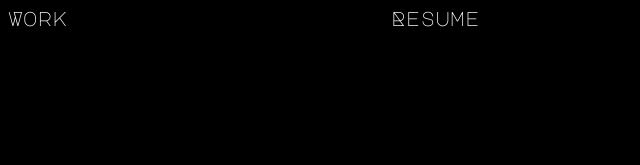
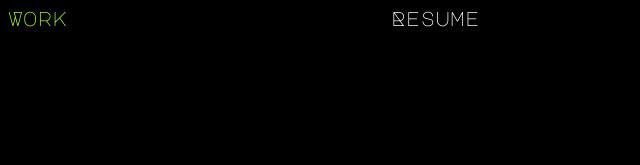
Before and after one commit to addymarsh/Portfolio, a plain HTML site: page index.html in a window 1280 px wide. In both pictures the pointer is over the link "Work". Shown: the top 165 px of the page, 0-640 px from the left. Drawn offline with Linux system fonts and the light colour scheme; a web font is replaced by a local one.

Commit message:
added hover effect

```diff
--- a/bio.css
+++ b/bio.css
@@ -64,3 +64,7 @@ a clicked {
     text-decoration: none;
     color: white;
 }
+
+a:hover {
+    color: greenyellow;
+}
--- a/contact.css
+++ b/contact.css
@@ -64,3 +64,7 @@ a clicked {
     text-decoration: none;
     color: white;
 }
+
+a:hover {
+    color: greenyellow;
+}
--- a/resume.css
+++ b/resume.css
@@ -60,3 +60,7 @@ a clicked {
     text-decoration: none;
     color: white;
 }
+
+a:hover {
+    color: greenyellow;
+}
--- a/style.css
+++ b/style.css
@@ -249,3 +249,7 @@ a clicked {
     position: relative;
 
 }
+
+a:hover {
+    color: greenyellow;
+}
```
